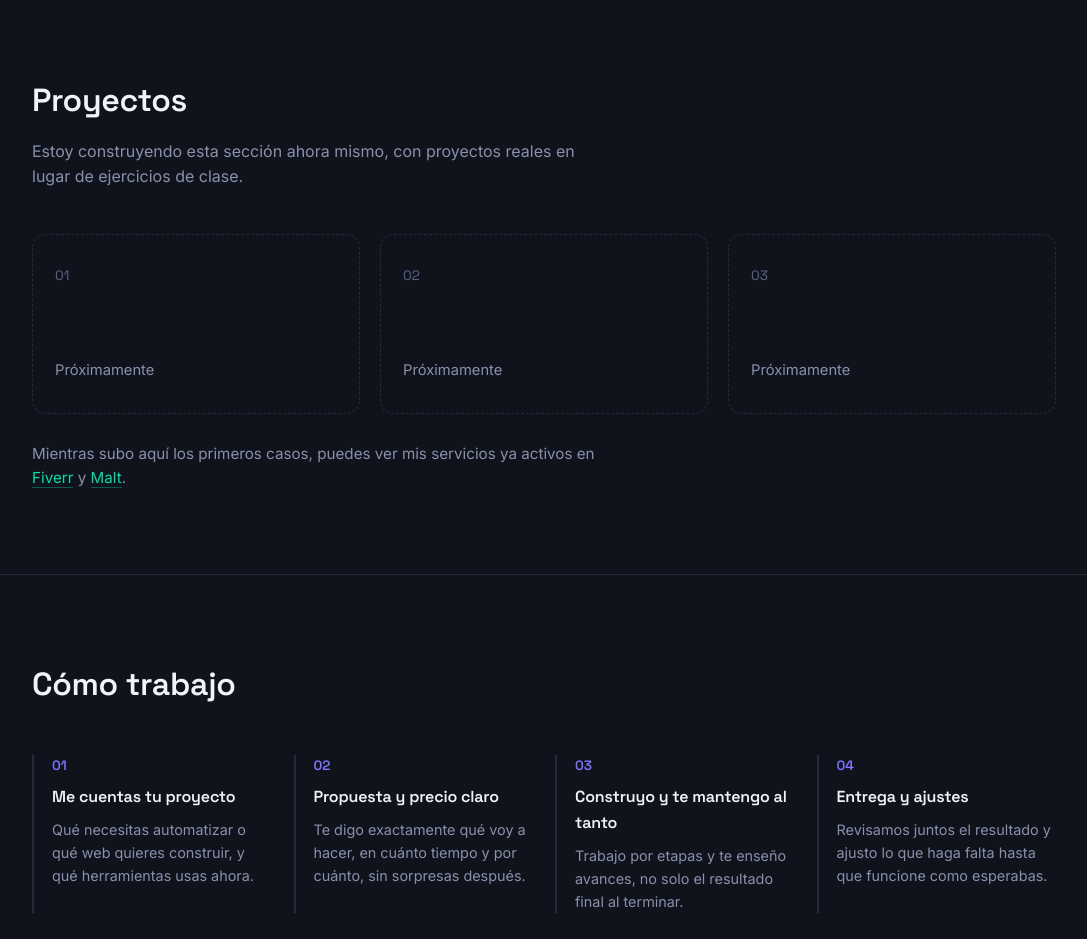
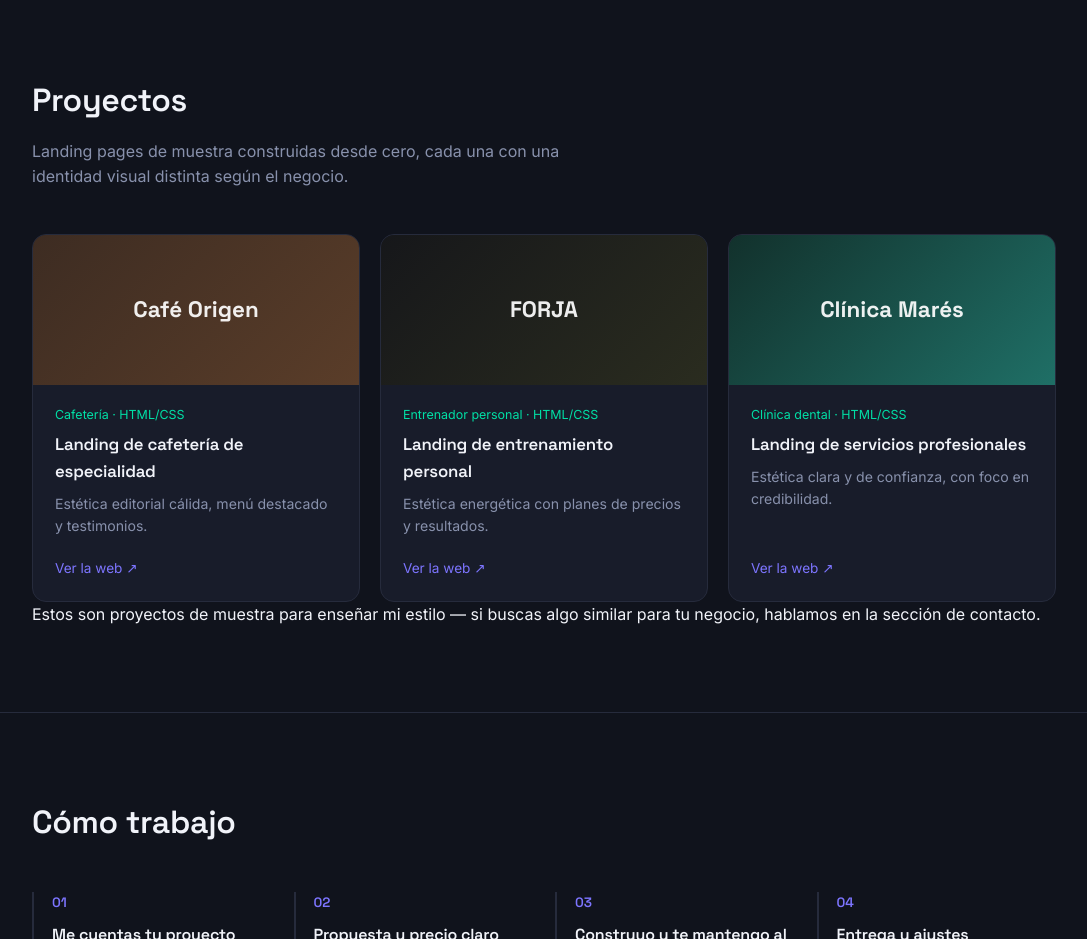
Before and after one commit to Joselu-commit/portfolio, a plain HTML site: page index.html in a window 1280 px wide. Shown: the part 2080-3019 px from the top of the page, without its empty margins (96-1183 px from the left). Drawn offline with Linux system fonts and the light colour scheme.

Commit message:
Revise project section with new cards and styles
Updated project cards with new content and styling.

```diff
--- a/index.html
+++ b/index.html
@@ -1,3 +1,4 @@
+
 <!DOCTYPE html>
 <html lang="es">
 <head>
@@ -232,24 +233,34 @@
     grid-template-columns: repeat(3, 1fr);
     gap: 20px;
   }
-  .project-slot{
-    border: 1.5px dashed var(--border);
+  .project-card{
+    border: 1px solid var(--border);
     border-radius: 14px;
-    padding: 30px 22px;
-    min-height: 180px;
+    overflow: hidden;
     display:flex;
     flex-direction:column;
-    justify-content: space-between;
+    background: var(--surface);
+    transition: border-color .15s, transform .15s;
   }
-  .project-slot .num{ font-family:'Space Grotesk',sans-serif; color: var(--muted-dim); font-size:0.85rem; }
-  .project-slot .label{ margin-top: auto; padding-top: 24px; color: var(--muted); font-size: 0.92rem; }
-  .empty-note{
-    margin-top: 28px;
-    color: var(--muted);
-    font-size: 0.95rem;
-    max-width: 60ch;
+  .project-card:hover{ border-color: var(--indigo-soft); transform: translateY(-2px); }
+  .project-thumb{
+    height: 150px;
+    display:flex;
+    align-items:center;
+    justify-content:center;
+    font-family:'Space Grotesk', sans-serif;
+    font-weight: 700;
+    font-size: 1.4rem;
+    color: rgba(255,255,255,0.92);
   }
-  .empty-note a{ color: var(--mint); border-bottom: 1px solid rgba(0,224,166,0.35); }
+  .thumb-cafe{ background: linear-gradient(135deg, #3d2c22, #5a3d29); }
+  .thumb-gym{ background: linear-gradient(135deg, #16171a, #2a2c1f); }
+  .thumb-clinic{ background: linear-gradient(135deg, #12312c, #1f6f66); }
+  .project-body{ padding: 20px 22px 22px; display:flex; flex-direction:column; gap: 6px; flex:1; }
+  .project-body .kicker{ font-size:0.78rem; color: var(--mint); }
+  .project-body h3{ font-family:'Space Grotesk',sans-serif; font-size:1.05rem; font-weight:600; }
+  .project-body p{ color: var(--muted); font-size:0.88rem; margin-top:2px; }
+  .project-body .visit{ margin-top: auto; padding-top: 14px; font-size:0.85rem; color: var(--indigo-soft); }
   @media (max-width: 760px){
     .projects-grid{ grid-template-columns: 1fr; }
   }
@@ -436,23 +447,38 @@
     <div class="wrap">
       <div class="section-head">
         <h2>Proyectos</h2>
-        <p>Estoy construyendo esta sección ahora mismo, con proyectos reales en lugar de ejercicios de clase.</p>
+        <p>Landing pages de muestra construidas desde cero, cada una con una identidad visual distinta según el negocio.</p>
       </div>
       <div class="projects-grid">
-        <div class="project-slot">
-          <span class="num">01</span>
-          <span class="label">Próximamente</span>
-        </div>
-        <div class="project-slot">
-          <span class="num">02</span>
-          <span class="label">Próximamente</span>
-        </div>
-        <div class="project-slot">
-          <span class="num">03</span>
-          <span class="label">Próximamente</span>
-        </div>
+        <a class="project-card" href="demo-cafeteria.html" target="_blank" rel="noopener">
+          <div class="project-thumb thumb-cafe">Café Origen</div>
+          <div class="project-body">
+            <span class="kicker">Cafetería · HTML/CSS</span>
+            <h3>Landing de cafetería de especialidad</h3>
+            <p>Estética editorial cálida, menú destacado y testimonios.</p>
+            <span class="visit">Ver la web ↗</span>
+          </div>
+        </a>
+        <a class="project-card" href="demo-gimnasio.html" target="_blank" rel="noopener">
+          <div class="project-thumb thumb-gym">FORJA</div>
+          <div class="project-body">
+            <span class="kicker">Entrenador personal · HTML/CSS</span>
+            <h3>Landing de entrenamiento personal</h3>
+            <p>Estética energética con planes de precios y resultados.</p>
+            <span class="visit">Ver la web ↗</span>
+          </div>
+        </a>
+        <a class="project-card" href="demo-clinica.html" target="_blank" rel="noopener">
+          <div class="project-thumb thumb-clinic">Clínica Marés</div>
+          <div class="project-body">
+            <span class="kicker">Clínica dental · HTML/CSS</span>
+            <h3>Landing de servicios profesionales</h3>
+            <p>Estética clara y de confianza, con foco en credibilidad.</p>
+            <span class="visit">Ver la web ↗</span>
+          </div>
+        </a>
       </div>
-      <p class="empty-note">Mientras subo aquí los primeros casos, puedes ver mis servicios ya activos en <a href="https://es.fiverr.com/joselu2407/automatizar-tu-negocio-con-ia-leads-whatsapp-y-atencion-al-cliente" target="_blank" rel="noopener">Fiverr</a> y <a href="https://malt.es/profile/joseluisvegaortega1" target="_blank" rel="noopener">Malt</a>.</p>
+      <p class="empty-note">Estos son proyectos de muestra para enseñar mi estilo — si buscas algo similar para tu negocio, hablamos en la sección de <a href="#contacto">contacto</a>.</p>
     </div>
   </section>
 
```
